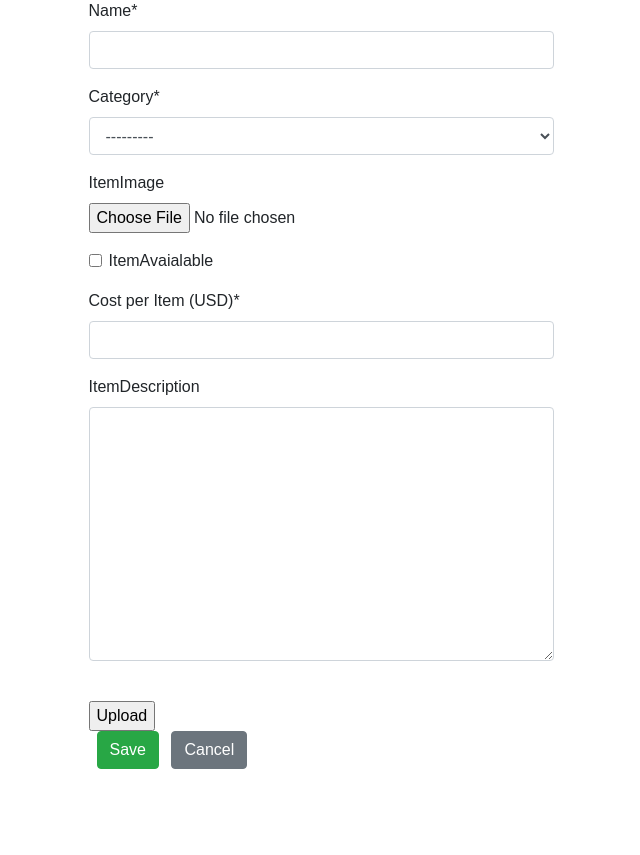
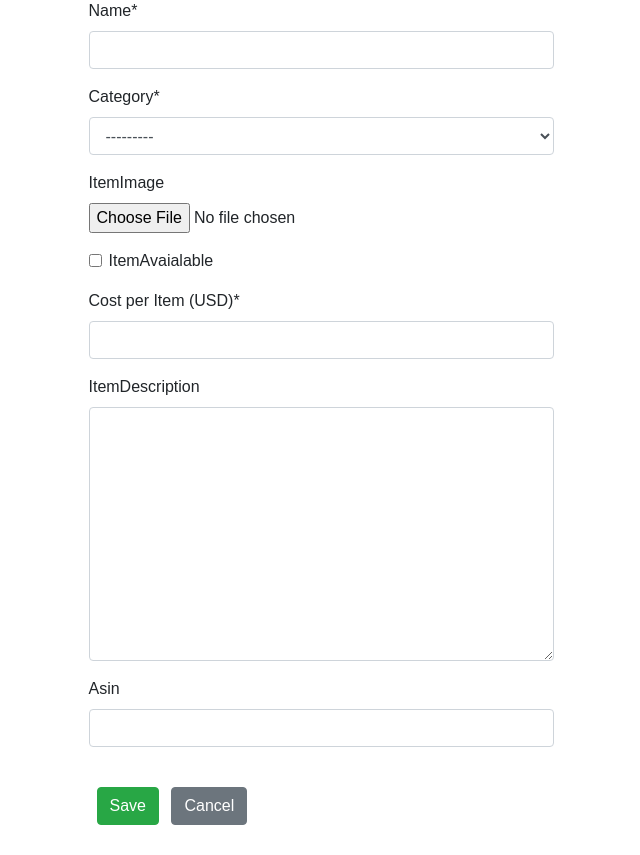
Before and after one commit to daweili1117/A5, a Django app: page /product/add/ in a window 1280 px wide. Shown: the part 211-1066 px from the top of the page, without its empty margins (419-1059 px from the left). Before the commit the page ends 980 px from the top, so only its background shows below. Run offline with Django 3.2, Linux system fonts and the light colour scheme; the visitor is signed in with stand-in values (Sample User, id 1); data that the repository does not hold is empty; some libraries are stand-ins or nearby versions.

Commit message:
Fixed ASIN field and Add product save button

```diff
--- a/RentalApp/views.py
+++ b/RentalApp/views.py
@@ -227,7 +227,9 @@ class AddProductView(LoginRequiredMixin, CreateView):
               'itemImage',
               'itemAvaialable',
               'costPerItem',
-              'itemDescription')
+              'itemDescription',
+              'asin'
+              )
     login_url = '/users/login/'
 
     def form_valid(self, form):
@@ -248,7 +250,8 @@ class EditProductView(LoginRequiredMixin, UpdateView):
               'itemImage',
               'itemAvaialable',
               'costPerItem',
-              'itemDescription')
+              'itemDescription',
+              'asin')
 
     def form_valid(self, form):
         form.is_valid()
--- a/templates/addProduct.html
+++ b/templates/addProduct.html
@@ -8,24 +8,17 @@
             <div id="login-box" class="col-md-12">
                 <form action="" method="post" id="login-form" enctype="multipart/form-data" class="form">{% csrf_token %}
                   {{ form|crispy }}
-
-
                     <br>
-
-
                     <div id='backend_upload'>
     <form action="" method="post"
           enctype="multipart/form-data">
       {% csrf_token %}
       {{ backend_form }}
-      <input type="submit" value="Upload">
+      <input class="btn btn-success ml-2" type="submit" value="Save">
+        <a href="{% url 'RentalApp:my_products' %}" class="btn btn-secondary ml-2">
+                    Cancel</a>
     </form>
   </div>
-
-
-                  <button class="btn btn-success ml-2" type="submit">Save</button>
-                    <a href="{% url 'RentalApp:my_products' %}" class="btn btn-secondary ml-2">
-                    Cancel</a>
                 </form>
             </div>
         </div>
```
Also changed, not shown: 1 other file.
